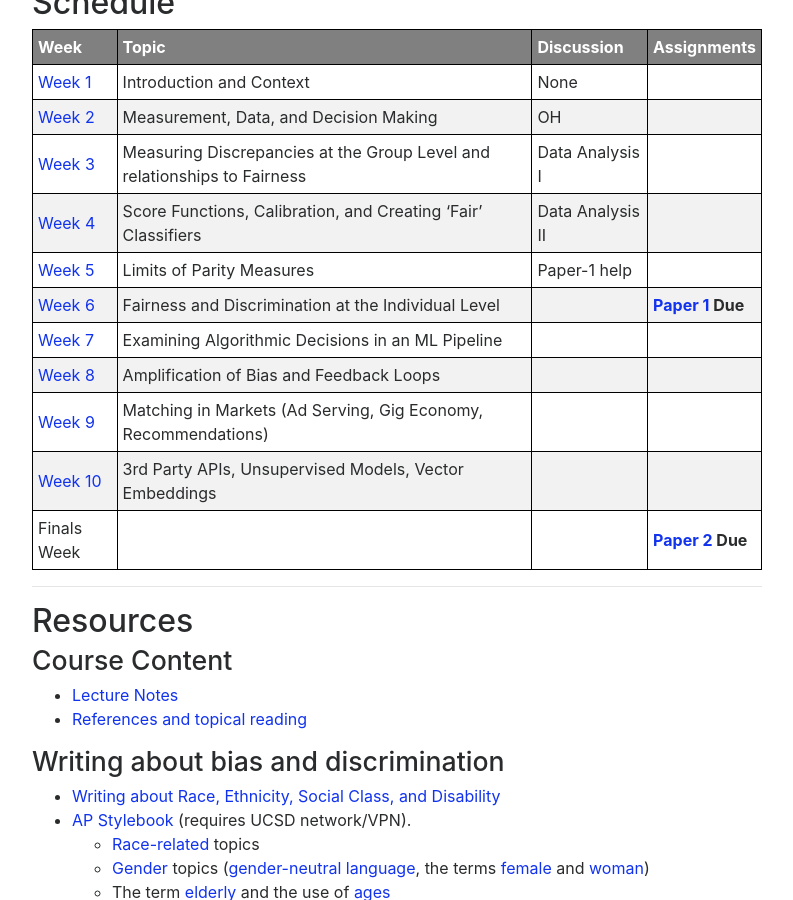
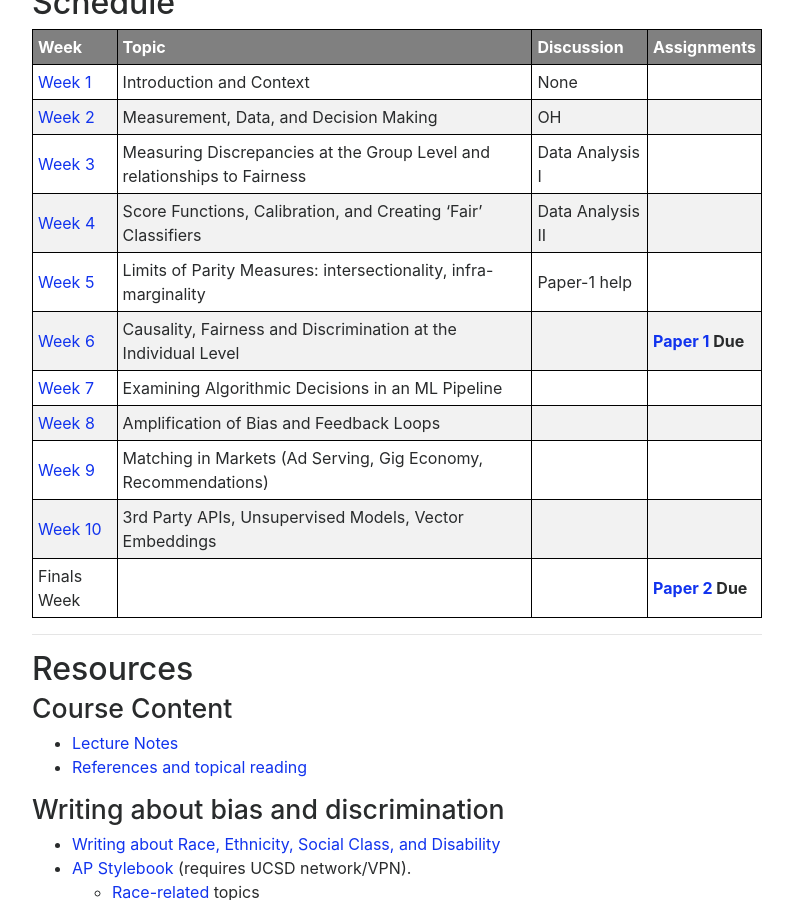
Before and after one commit to afraenkel/course-fairness-webpage, a Jekyll site: the page built from index.md, in a window 1280 px wide and 900 px high, scrolled down 3166 px. Shown: the whole window, without its empty margins (243-1036 px from the left). Built offline with Jekyll 4.4.1, drawn with Linux system fonts in a browser that asks for light colours; nearby versions of some CDN libraries.

Commit message:
update descriptions

```diff
--- a/index.md
+++ b/index.md
@@ -164,8 +164,8 @@ Grade: 40% of Total
 |[Week 2](weeks/week02)|Measurement, Data, and Decision Making|OH||
 |[Week 3](weeks/week03)|Measuring Discrepancies at the Group Level and relationships to Fairness|Data Analysis I||
 |[Week 4](weeks/week04)|Score Functions, Calibration, and Creating 'Fair' Classifiers|Data Analysis II||
-|[Week 5](weeks/week05)|Limits of Parity Measures|Paper-1 help||
-|[Week 6](weeks/week06)|Fairness and Discrimination at the Individual Level||**[Paper 1](assignments/inequity-analysis) Due**|
+|[Week 5](weeks/week05)|Limits of Parity Measures: intersectionality, infra-marginality|Paper-1 help||
+|[Week 6](weeks/week06)|Causality, Fairness and Discrimination at the Individual Level||**[Paper 1](assignments/inequity-analysis) Due**|
 |[Week 7](weeks/week07)|Examining Algorithmic Decisions in an ML Pipeline|||
 |[Week 8](weeks/week09)|Amplification of Bias and Feedback Loops|||
 |[Week 9](weeks/week08)|Matching in Markets (Ad Serving, Gig Economy, Recommendations)|||
```
